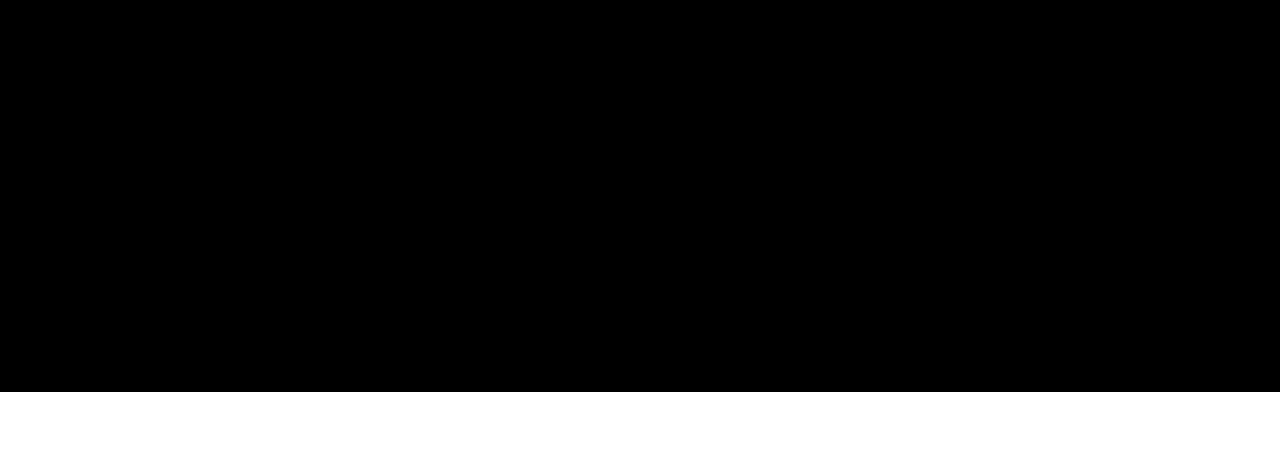
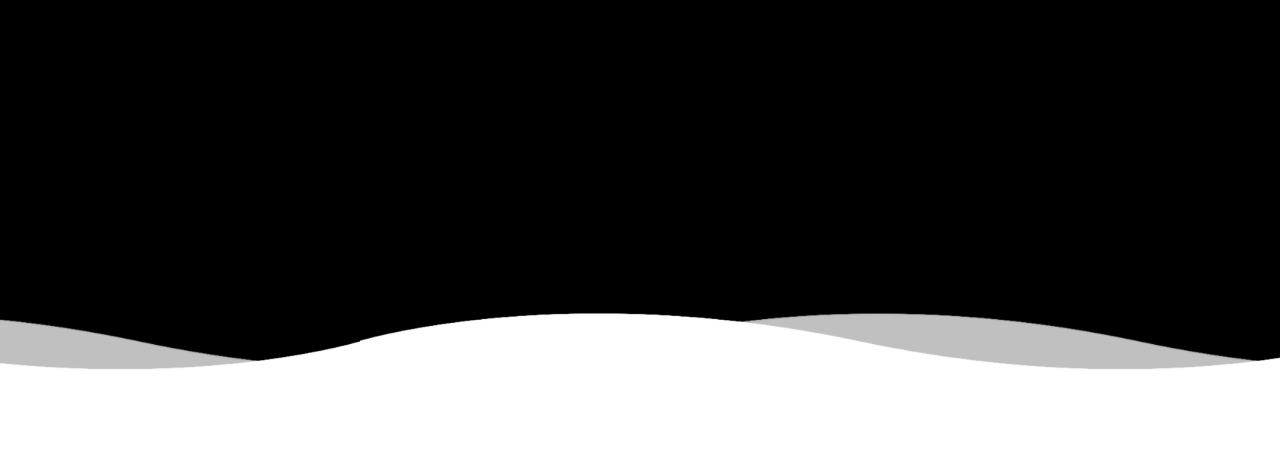
Before and after one commit to sejal966/POV-Production, a plain HTML site: page index.html in a window 1280 px wide. Shown: the part 4447-4901 px from the top of the page. Drawn offline with nearby package versions, Linux system fonts and the light colour scheme; a web font is replaced by a local one.

Commit message:
Update index2.css

```diff
--- a/index2.css
+++ b/index2.css
@@ -3369,7 +3369,7 @@ body{
   height: 100px;
   /* background:url(./Assets/Untitled\ design\ \(24\).png); */
   /* background:url(./Assets/MARKETING\ \(31\).png); */
-  background:url(./Assets/MARKETING\ \(34.1\).png);
+  background:url(./Assets/Wave.png);
   background-size: 1000px 100px;
   /* color: #fff; */
 
```
